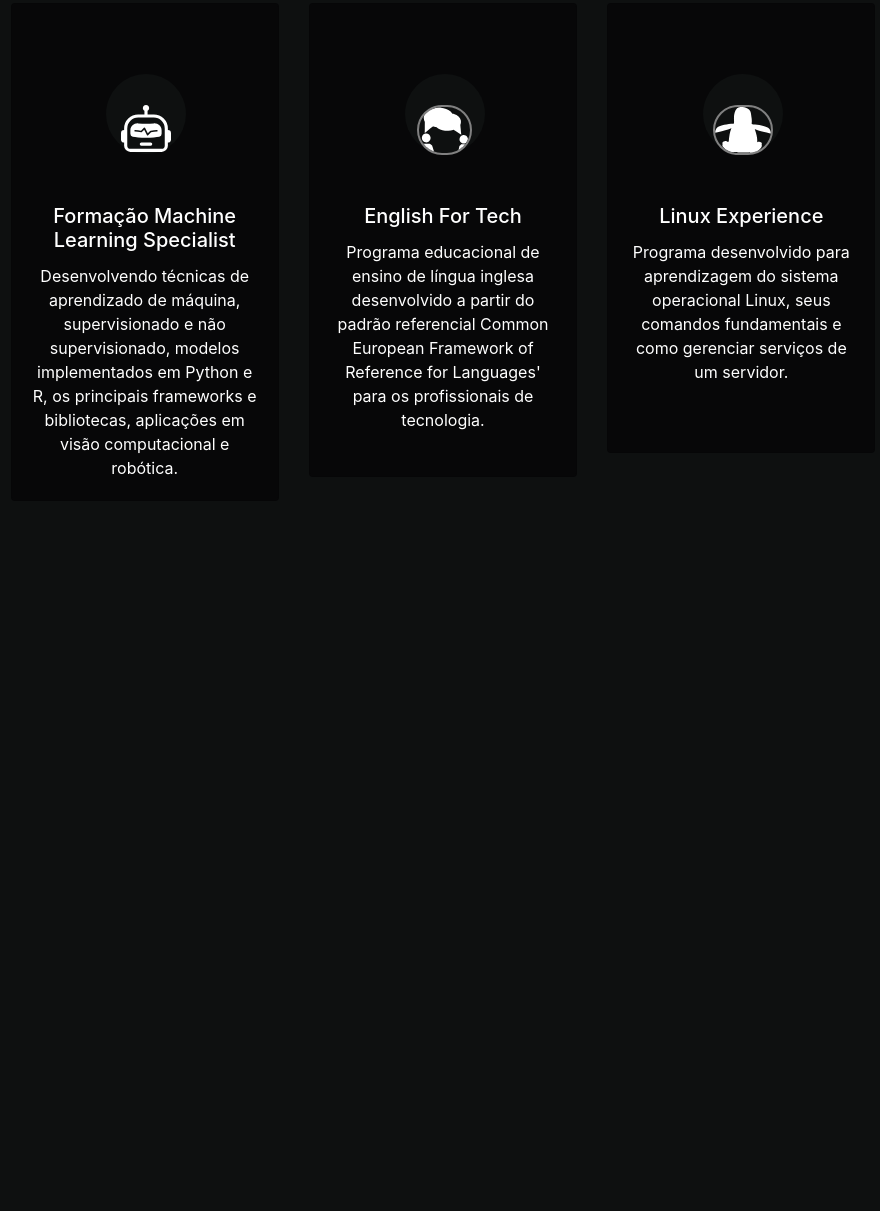
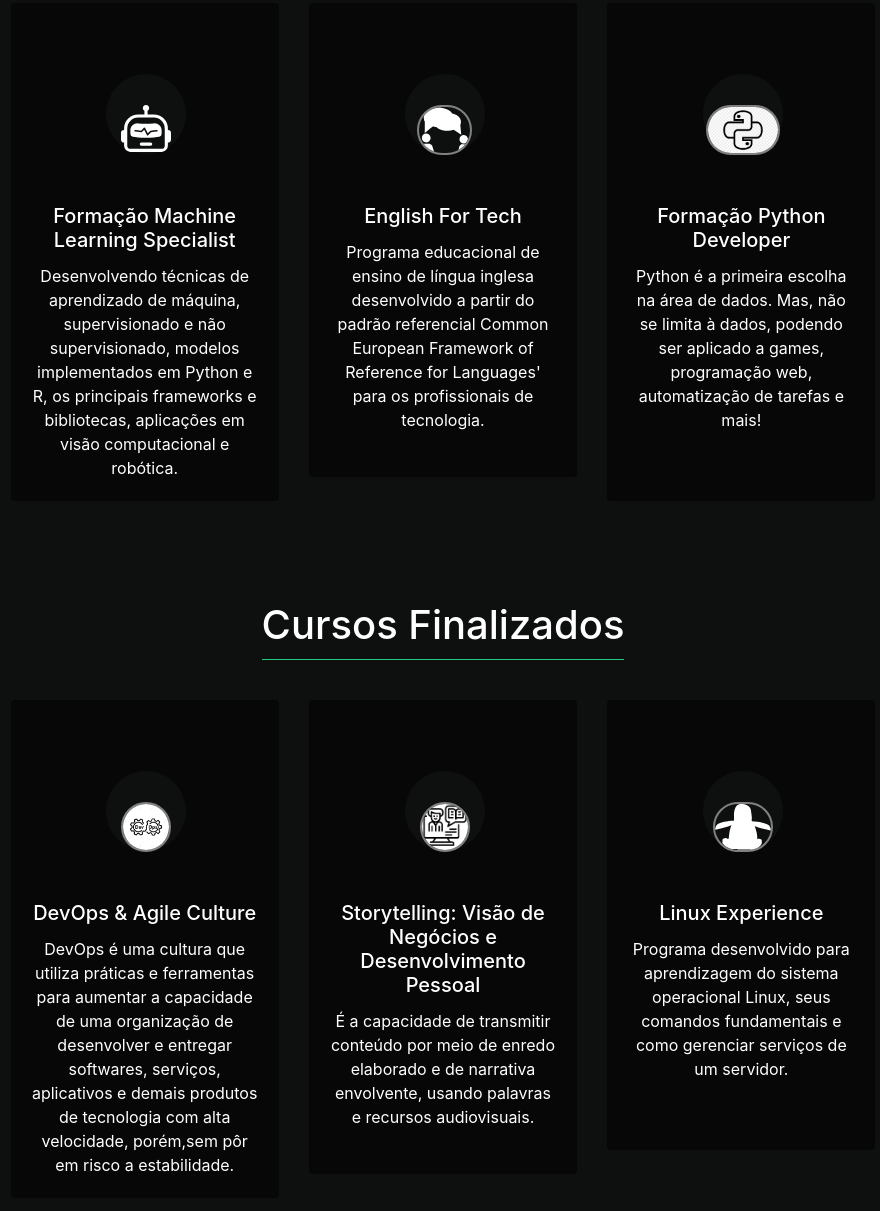
Before and after one commit to P4mm/Site-Pessoal, a plain HTML site: page index.html in a window 1280 px wide. Shown: the part 909-2120 px from the top of the page, without its empty margins (282-1162 px from the left). Before the commit the page ends 1510 px from the top, so only its background shows below. Drawn offline with nearby package versions, Linux system fonts and the light colour scheme.

Commit message:
Atualização de curriculo e cursos

```diff
--- a/index.html
+++ b/index.html
@@ -5,8 +5,9 @@
     <meta charset="UTF-8">
     <meta http-equiv="X-UA-Compatible" content="IE=edge">
     <meta name="viewport" content="width=device-width, initial-scale=1.0">
-    <title>Site Pessoal - Bootstrap</title>
+    <title>Site Pessoal Pâmela Dantas</title>
     <link rel="stylesheet" href="https://stackpath.bootstrapcdn.com/bootstrap/4.4.1/css/bootstrap.min.css" integrity="sha384-Vkoo8x4CGsO3+Hhxv8T/Q5PaXtkKtu6ug5TOeNV6gBiFeWPGFN9MuhOf23Q9Ifjh" crossorigin="anonymous" />
+    <link rel="icon" href="./assets/pam.gif" type="imagem/gif">
     <script src="https://code.jquery.com/jquery-3.4.1.slim.min.js" integrity="sha384-J6qa4849blE2+poT4WnyKhv5vZF5SrPo0iEjwBvKU7imGFAV0wwj1yYfoRSJoZ+n" crossorigin="anonymous"></script>
     <script src="https://stackpath.bootstrapcdn.com/bootstrap/4.4.1/js/bootstrap.min.js" integrity="sha384-wfSDF2E50Y2D1uUdj0O3uMBJnjuUD4Ih7YwaYd1iqfktj0Uod8GCExl3Og8ifwB6" crossorigin="anonymous"></script>
 
@@ -138,7 +139,7 @@
                                     </div>
                                     <div class="col-md-4">
                                         <h5 class="sub-title-about-me" style="text-align: center;">Baixar Currículo
-                                            <a href="https://mega.nz/file/C0EwEI5b#lm_o3ZiG6tKfqR08DXUA4J7Tyq-Dijr6Cl7lyfqheIA">
+                                            <a href="https://mega.nz/file/C11FkJwJ#tGqtQ10xFVtgRUv0GBa8Pogj9n5oooXTt9ZVZZw1QLg">
                                                 <svg xmlns="http://www.w3.org/2000/svg" width="lem" height="65px" fill="currentColor" class="bi bi-cloud-download" viewBox="0 0 16 16">
                                                 <path d="M4.406 1.342A5.53 5.53 0 0 1 8 0c2.69 0 4.923 2 5.166 4.579C14.758 4.804 16 6.137 16 7.773 16 9.569 14.502 11 12.687 11H10a.5.5 0 0 1 0-1h2.688C13.979 10 15 8.988 15 7.773c0-1.216-1.02-2.228-2.313-2.228h-.5v-.5C12.188 2.825 10.328 1 8 1a4.53 4.53 0 0 0-2.941 1.1c-.757.652-1.153 1.438-1.153 2.055v.448l-.445.049C2.064 4.805 1 5.952 1 7.318 1 8.785 2.23 10 3.781 10H6a.5.5 0 0 1 0 1H3.781C1.708 11 0 9.366 0 7.318c0-1.763 1.266-3.223 2.942-3.593.143-.863.698-1.723 1.464-2.383z"/>
                                                 <path d="M7.646 15.854a.5.5 0 0 0 .708 0l3-3a.5.5 0 0 0-.708-.708L8.5 14.293V5.5a.5.5 0 0 0-1 0v8.793l-2.146-2.147a.5.5 0 0 0-.708.708l3 3z"/>
@@ -189,6 +190,74 @@
 
                                                 <p class="card-text">
                                                     Programa educacional de ensino de língua inglesa desenvolvido a partir do padrão referencial Common European Framework of Reference for Languages' para os profissionais de tecnologia.
+                                                </p>
+                                                <br>
+                                            </div>
+                                        </div>
+                                    </div>
+
+                                </div>
+                                <div class="col-md-4">
+                                    <div class="card service">
+                                        <div class="card-body">
+
+                                            <div>
+                                                <div class="service-icon">
+                                                    <img width="lem" height="50px" src="./assets/python_icon.png" alt="">
+                                                </div>
+
+                                                <h5 class="card-title">Formação Python Developer </h5>
+
+                                                <p class="card-text">
+                                                    Python é a primeira escolha na área de dados. Mas, não se limita à dados, podendo ser aplicado a games, programação web, automatização de tarefas e mais!
+                                                </p>
+                                                <br>
+                                                <br>
+                                            </div>
+                                        </div>
+                                    </div>
+
+                                </div>
+                            </div>
+                        </div>
+                    </div>
+                    <div class="row justify-content-md-center">
+                        <h1 class="title-with-border">Cursos Finalizados</h1>
+                    </div>
+                    <div class="row justify-content-md-center">
+                        <div class="row col-md-10">
+                            <div class="col-md-4">
+                                <div class="card service">
+                                    <div class="card-body">
+
+                                        <div>
+                                            <div class="service-icon">
+                                                <img width="lem" height="50px" src="./assets/devops.png" alt="">
+                                            </div>
+
+                                            <h5 class="card-title">DevOps & Agile Culture</h5>
+
+                                            <p class="card-text">
+                                                DevOps é uma cultura que utiliza práticas e ferramentas para aumentar a capacidade de uma organização de desenvolver e entregar softwares, serviços, aplicativos e demais produtos de tecnologia com alta velocidade, porém,sem pôr em risco a estabilidade.
+                                            </p>
+                                        </div>
+                                    </div>
+                                </div>
+
+                            </div>
+                            <div class="col-md-4">
+                                <div class="card service">
+                                    <div class="card-body">
+
+                                        <div>
+                                            <div class="service-icon">
+                                                <img width="lem" height="50px" src="./assets/story.png" alt="">
+                                            </div>
+
+                                            <h5 class="card-title">Storytelling: Visão de Negócios e Desenvolvimento Pessoal</h5>
+
+                                            <p class="card-text">
+                                                É a capacidade de transmitir conteúdo por meio de enredo elaborado e de narrativa envolvente, usando palavras e recursos audiovisuais.
                                             </p>
                                             <br>
                                         </div>
@@ -286,8 +355,8 @@
                                         <h5>DIO Campus Expert</h5>
                                         <a target="_blank" href="https://dio.me/sign-up?ref=837PWILANT">Digital Innovation One</a>
                                         <span class="float-right" style="margin-right: 20px;">Abril/2022 - Julho/2022</span>
-                                            <p style="margin-top: 20px;margin-right: 20px;">Estudantes universitários selecionados para se tornarem referências em tecnologia dentro de suas comunidades acadêmicas, incentivando outros estudantes a se desenvolverem e levando oportunidades do mercado de
-                                                tecnologia para todos.</p>
+                                        <p style="margin-top: 20px;margin-right: 20px;">Estudantes universitários selecionados para se tornarem referências em tecnologia dentro de suas comunidades acadêmicas, incentivando outros estudantes a se desenvolverem e levando oportunidades do mercado de tecnologia
+                                            para todos.</p>
                                     </li>
                                     <li>
                                         <h5>Pós Graduação: Ciência de Dados - BI, BA e Big Data</h5>
@@ -305,8 +374,8 @@
                                         <h5>Curso Superior Tecnologico em Processos Gerenciais</h5>
                                         <a target="_blank" href="https://www.linkedin.com/school/brazcubasoficial/">Centro Universitário Braz Cubas</a>
                                         <span class="float-right" style="margin-right: 20px;">Agosto/2016 - Julho/2018</span>
-                                            <p style="margin-top: 20px;margin-right: 20px;">Gerir os processos, planejar, organizar, dirigir e controlar os recursos organizacionais de uma empresa visando à maximização desses recursos, a fim de garantir o alcance dos objetivos organizacionais, como
-                                                melhor custo-benefício em qualquer setor.</p>
+                                        <p style="margin-top: 20px;margin-right: 20px;">Gerir os processos, planejar, organizar, dirigir e controlar os recursos organizacionais de uma empresa visando à maximização desses recursos, a fim de garantir o alcance dos objetivos organizacionais, como melhor
+                                            custo-benefício em qualquer setor.</p>
                                     </li>
                                 </ul>
                             </div>
```
Also changed, not shown: assets/QRCode.png (deleted), assets/devops.png (added), assets/pam.gif (added), assets/python_icon.png (added), assets/storry.jpeg (added), assets/story.png (added), 1 other file. Lines whose indentation alone changed are shown as unchanged.
